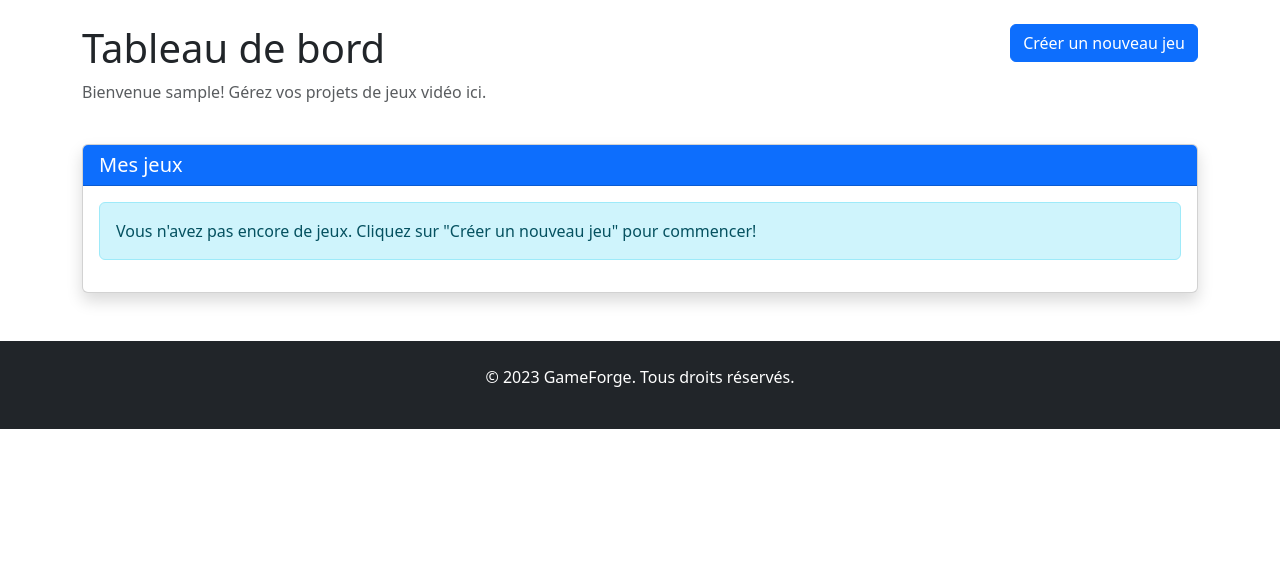
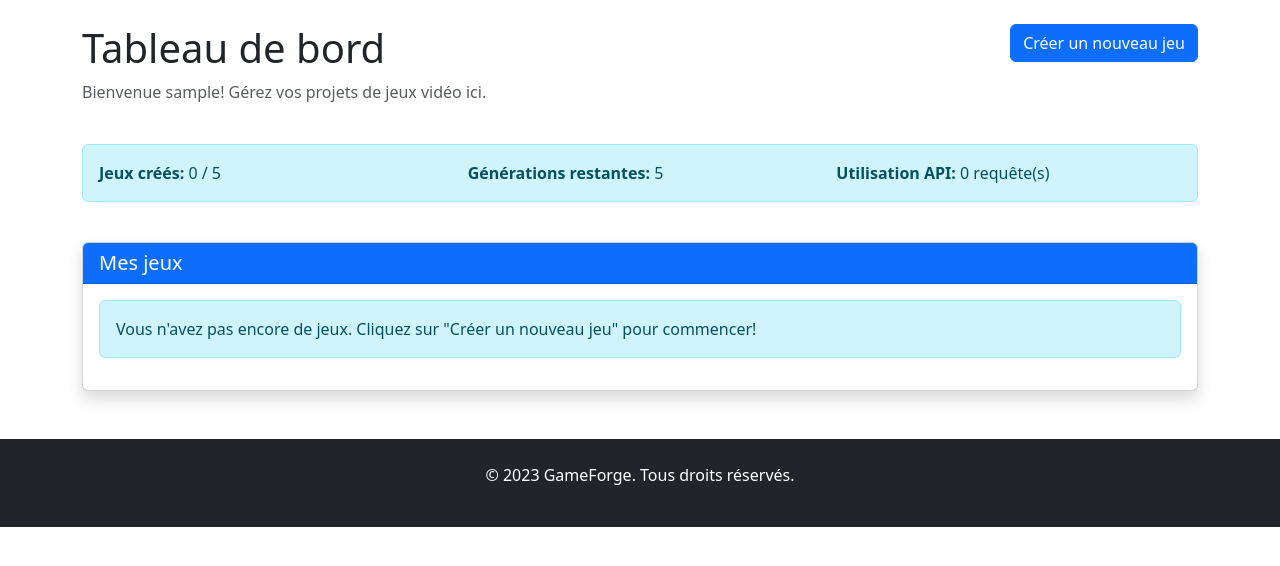
Before and after one commit to ShinoTetsuny/Game-IA, a Django app: page /dashboard/ in a window 1280 px wide. Shown: the part 56-622 px from the top of the page. Run offline with Django 3.2, Linux system fonts and the light colour scheme; the visitor is signed in with stand-in values (Sample User, id 1); data that the repository does not hold is empty.

Commit message:
last changes

```diff
--- a/GameForge/views.py
+++ b/GameForge/views.py
@@ -1,23 +1,58 @@
 from django.shortcuts import render, redirect, get_object_or_404
 from django.contrib.auth.decorators import login_required
+from django.contrib import messages
 from .story_generation import generate_game_concept_for_user
 from .forms import GameConceptForm
 from .models import GameConcept, StoryAct, Character, Location
+from django.db.models import Count
 
 # Create your views here.
 
 def home_view(request):
-    return render(request, 'GameForge/home.html')
+    context = {}
+    if request.user.is_authenticated:
+        # Obtenir le nombre de jeux créés et restants pour l'utilisateur connecté
+        games_count = GameConcept.objects.filter(user=request.user).count()
+        max_games = 5
+        remaining_games = max(0, max_games - games_count)
+        context = {
+            'games_count': games_count,
+            'remaining_games': remaining_games
+        }
+    return render(request, 'GameForge/home.html', context)
 
 @login_required
 def dashboard_view(request):
     games = GameConcept.objects.filter(user=request.user).order_by('-created_at')
-    return render(request, 'GameForge/dashboard.html', {'games': games})
+    games_count = games.count()
+    max_games = 5
+    remaining_games = max(0, max_games - games_count)
 
+    return render(request, 'GameForge/dashboard.html', {
+        'games': games,
+        'games_count': games_count,
+        'max_games': max_games,
+        'remaining_games': remaining_games
+    })
+
+@login_required
 def generate_view(request):
+    # Vérifier combien de jeux l'utilisateur a déjà générés
+    user_games_count = GameConcept.objects.filter(user=request.user).count()
+    max_games = 5
+
+    if user_games_count >= max_games:
+        messages.error(request, f"Vous avez atteint la limite de {max_games} jeux générés. Vous ne pouvez pas en créer plus.")
+        return redirect('dashboard')
+
     if request.method == "POST":
         form = GameConceptForm(request.POST)
         if form.is_valid():
+            # Incrémenter le compteur d'API usage
+            profile = request.user.profile
+            profile.api_usage_count += 1
+            profile.save()
+
             game = generate_game_concept_for_user(
                 request.user,
                 form.cleaned_data["genre"],
@@ -26,13 +61,22 @@ def generate_view(request):
                 form.cleaned_data["references"]
             )
             if game:
+                messages.success(request, "Votre concept de jeu a été généré avec succès!")
                 return redirect("game_detail", game_id=game.id)
             else:
                 form.add_error(None, "La génération a échoué. L'IA n'a pas retourné de JSON valide.")
     else:
         form = GameConceptForm()
-    return render(request, "gameforge/generate.html", {"form": form})
 
+    # Informations sur les limites pour le template
+    remaining_games = max(0, max_games - user_games_count)
+
+    return render(request, "gameforge/generate.html", {
+        "form": form,
+        "remaining_games": remaining_games
+    })
+
+@login_required
 def game_detail(request, game_id):
     game = get_object_or_404(GameConcept, pk=game_id, user=request.user)
     return render(request, "gameforge/detail.html", {"game": game})
--- a/GameIA/settings.py
+++ b/GameIA/settings.py
@@ -139,6 +139,7 @@ MEDIA_URL = '/media/'
 MEDIA_ROOT = BASE_DIR / 'media'
 
 # Login/Logout redirects
+LOGIN_URL = 'login'
 LOGIN_REDIRECT_URL = 'home'
 LOGOUT_REDIRECT_URL = 'home'
 
--- a/templates/GameForge/dashboard.html
+++ b/templates/GameForge/dashboard.html
@@ -9,7 +9,29 @@
         <p class="text-muted">Bienvenue {{ user.username }}! Gérez vos projets de jeux vidéo ici.</p>
     </div>
     <div class="col-md-4 text-end">
-        <a href="{% url 'generate_game' %}" class="btn btn-primary">Créer un nouveau jeu</a>
+        {% if remaining_games > 0 %}
+            <a href="{% url 'generate_game' %}" class="btn btn-primary">Créer un nouveau jeu</a>
+        {% else %}
+            <button class="btn btn-secondary" disabled>Limite de génération atteinte</button>
+        {% endif %}
+    </div>
+</div>
+
+<div class="row mb-4">
+    <div class="col-md-12">
+        <div class="alert alert-info">
+            <div class="row">
+                <div class="col-md-4">
+                    <p class="mb-0"><strong>Jeux créés:</strong> {{ games_count }} / {{ max_games }}</p>
+                </div>
+                <div class="col-md-4">
+                    <p class="mb-0"><strong>Générations restantes:</strong> {{ remaining_games }}</p>
+                </div>
+                <div class="col-md-4">
+                    <p class="mb-0"><strong>Utilisation API:</strong> {{ user.profile.api_usage_count }} requête(s)</p>
+                </div>
+            </div>
+        </div>
     </div>
 </div>
 
--- a/templates/GameForge/generate.html
+++ b/templates/GameForge/generate.html
@@ -88,6 +88,10 @@
                         <p class="mb-0"><strong>Note:</strong> La génération peut prendre jusqu'à 30 secondes, merci de patienter.</p>
                     </div>
 
+                    <div class="alert alert-warning">
+                        <p class="mb-0"><strong>Limite:</strong> Il vous reste {{ remaining_games }} génération(s) sur un maximum de 5.</p>
+                    </div>
+
                     <div class="d-grid gap-2">
                         <button type="submit" class="btn btn-primary btn-lg">Lancer la génération</button>
                     </div>
--- a/templates/GameForge/home.html
+++ b/templates/GameForge/home.html
@@ -23,7 +23,10 @@
                     <li>Obtenir des illustrations conceptuelles</li>
                 </ul>
                 {% if user.is_authenticated %}
-                <a href="{% url 'dashboard' %}" class="btn btn-primary">Commencer à créer</a>
+                <a href="{% url 'dashboard' %}" class="btn btn-primary">Accéder à mon tableau de bord</a>
+                {% if remaining_games > 0 %}
+                <a href="{% url 'generate_game' %}" class="btn btn-success ms-2">Créer un nouveau jeu ({{ remaining_games }} restant{% if remaining_games > 1 %}s{% endif %})</a>
+                {% endif %}
                 {% else %}
                 <a href="{% url 'signup' %}" class="btn btn-primary">Inscrivez-vous gratuitement</a>
                 {% endif %}
```
Also changed, not shown: secureAuth/views.py (+10 -0 lines), templates/GameForge/detail.html (+9 -3 lines), media/game_concepts/images/Boucle_Tempo.webp (added), media/game_concepts/images/Le_Néant_Abyssal.webp (added), media/game_concepts/images/Neon_Vendetta.webp (added).
